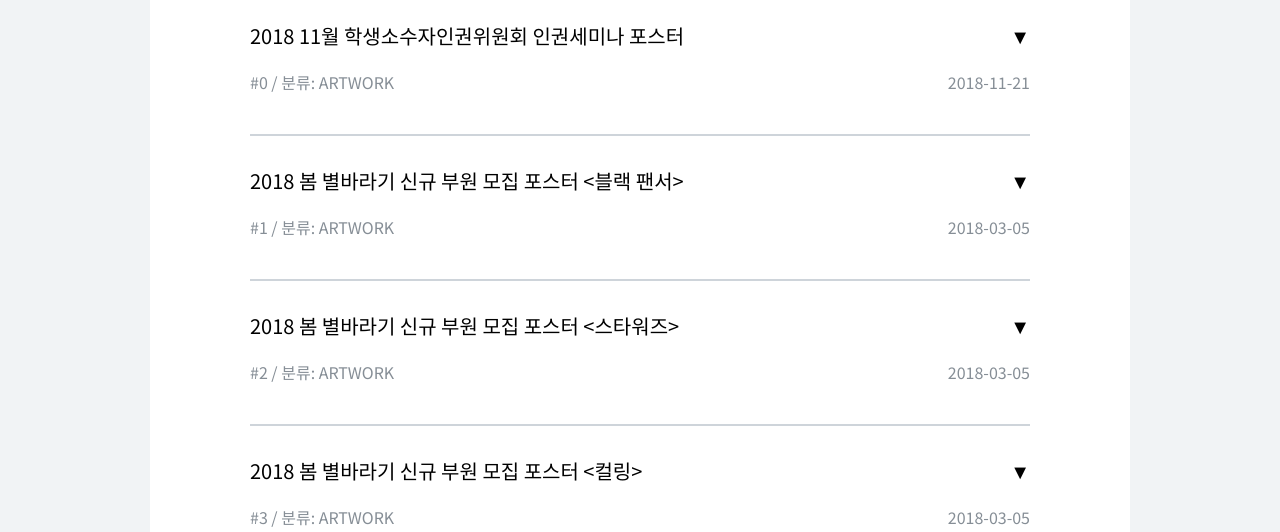
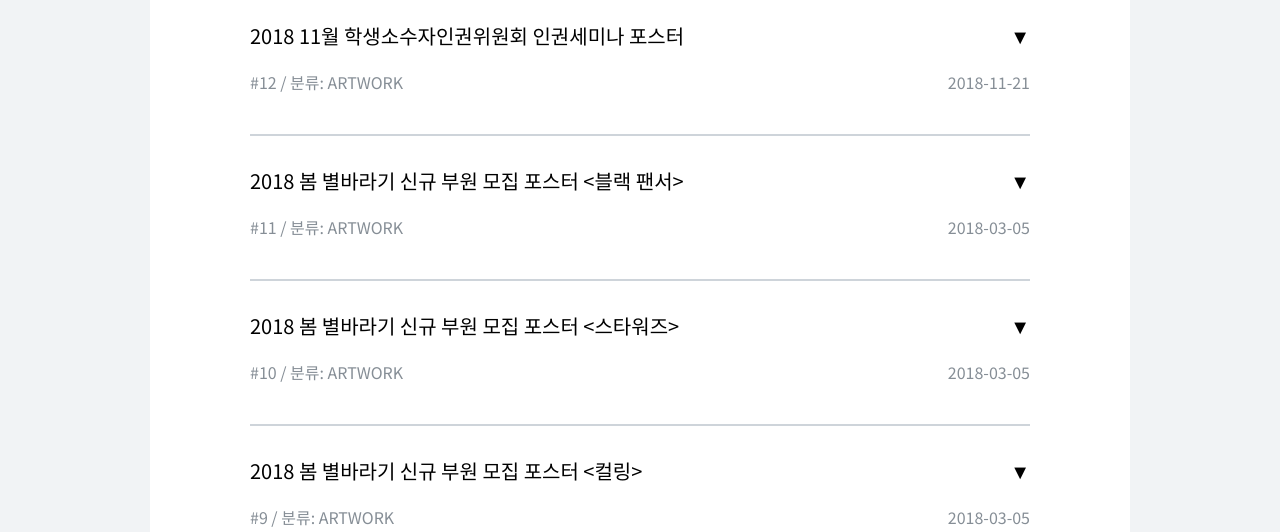
Before and after one commit to KimSickal/blog, a React (Create React App) app: page /blog/v3 in a window 1280 px wide. Shown: the part 268-800 px from the top of the page. Built offline with nearby package versions, Linux system fonts and the light colour scheme.

Commit message:
숫자가 역순으로 정렬되는 문제 수

```diff
--- a/src/v3/V3Container.tsx
+++ b/src/v3/V3Container.tsx
@@ -34,6 +34,10 @@ export class V3Container extends React.Component<ComponentProps, ComponentStates
 
 	public render() {
 		const {
+			data,
+		} = this.props;
+
+		const {
 			selectedTab,
 		} = this.state;
 
@@ -60,11 +64,11 @@ export class V3Container extends React.Component<ComponentProps, ComponentStates
 						}
 					</div>
 					{
-						this.props.data.map((post, i) => {
+						data.map((post, i) => {
 							return (
 								<ArtworkComponent
 									post={post}
-									postNumber={i}
+									postNumber={data.length - i}
 									key={i}
 								/>
 							);
```
